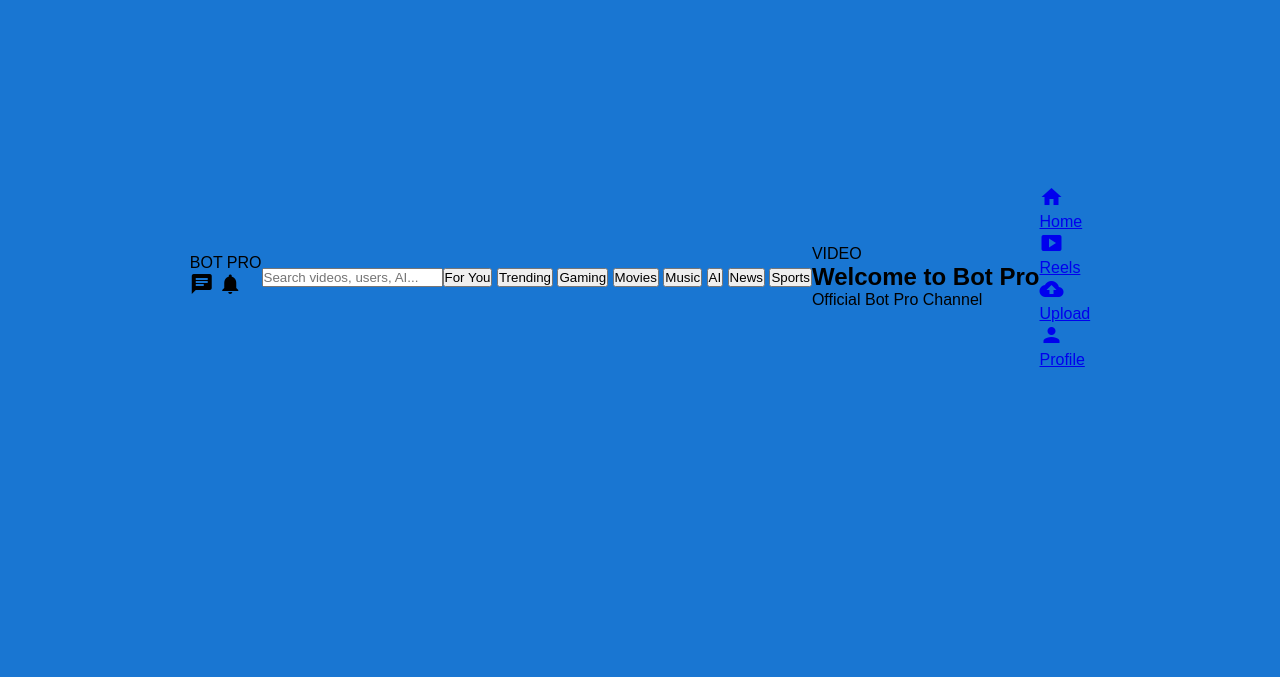
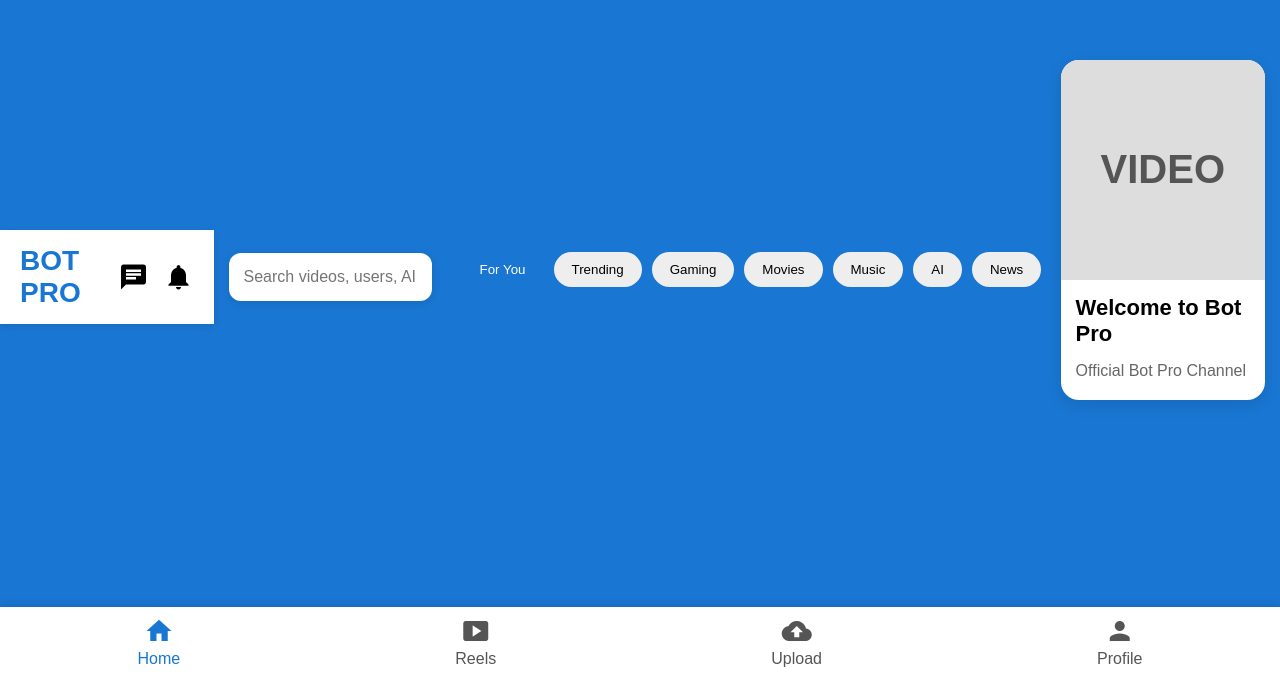
Before and after one commit to Yashwanthputtarajegowda/Bot_Pro_App, a plain HTML site: page pages/home.html in a window 1280 px wide. Shown: the part 123-800 px from the top of the page. Drawn offline with Linux system fonts and the light colour scheme.

Commit message:
Add styles for header, categories, and video cards

```diff
--- a/style.css
+++ b/style.css
@@ -151,3 +151,126 @@ opacity:.3;
 }
 
 }
+/* HOME PAGE */
+
+.header{
+display:flex;
+justify-content:space-between;
+align-items:center;
+background:#fff;
+padding:15px 20px;
+position:sticky;
+top:0;
+box-shadow:0 2px 8px rgba(0,0,0,.1);
+}
+
+.logo{
+font-size:28px;
+font-weight:bold;
+color:#1976D2;
+}
+
+.header-icons{
+display:flex;
+gap:15px;
+}
+
+.header-icons .material-icons{
+font-size:30px;
+cursor:pointer;
+}
+
+.search{
+padding:15px;
+}
+
+.search input{
+width:100%;
+padding:15px;
+border:none;
+border-radius:12px;
+font-size:16px;
+box-shadow:0 2px 8px rgba(0,0,0,.1);
+}
+
+.categories{
+display:flex;
+overflow-x:auto;
+gap:10px;
+padding:0 15px 15px;
+}
+
+.categories button{
+border:none;
+padding:10px 18px;
+border-radius:25px;
+background:#eee;
+cursor:pointer;
+white-space:nowrap;
+}
+
+.categories .active{
+background:#1976D2;
+color:white;
+}
+
+.feed{
+padding:15px;
+padding-bottom:90px;
+}
+
+.video-card{
+background:white;
+border-radius:18px;
+overflow:hidden;
+box-shadow:0 5px 15px rgba(0,0,0,.1);
+margin-bottom:20px;
+}
+
+.thumbnail{
+height:220px;
+background:#ddd;
+display:flex;
+justify-content:center;
+align-items:center;
+font-size:40px;
+font-weight:bold;
+color:#555;
+}
+
+.video-card h2{
+padding:15px;
+font-size:22px;
+}
+
+.video-card p{
+padding:0 15px 20px;
+color:#666;
+}
+
+.bottom-nav{
+position:fixed;
+bottom:0;
+left:0;
+right:0;
+height:70px;
+background:#fff;
+display:flex;
+justify-content:space-around;
+align-items:center;
+box-shadow:0 -2px 8px rgba(0,0,0,.1);
+}
+
+.bottom-nav a{
+text-decoration:none;
+color:#555;
+text-align:center;
+}
+
+.bottom-nav .material-icons{
+font-size:30px;
+}
+
+.bottom-nav a:first-child{
+color:#1976D2;
+}
```
